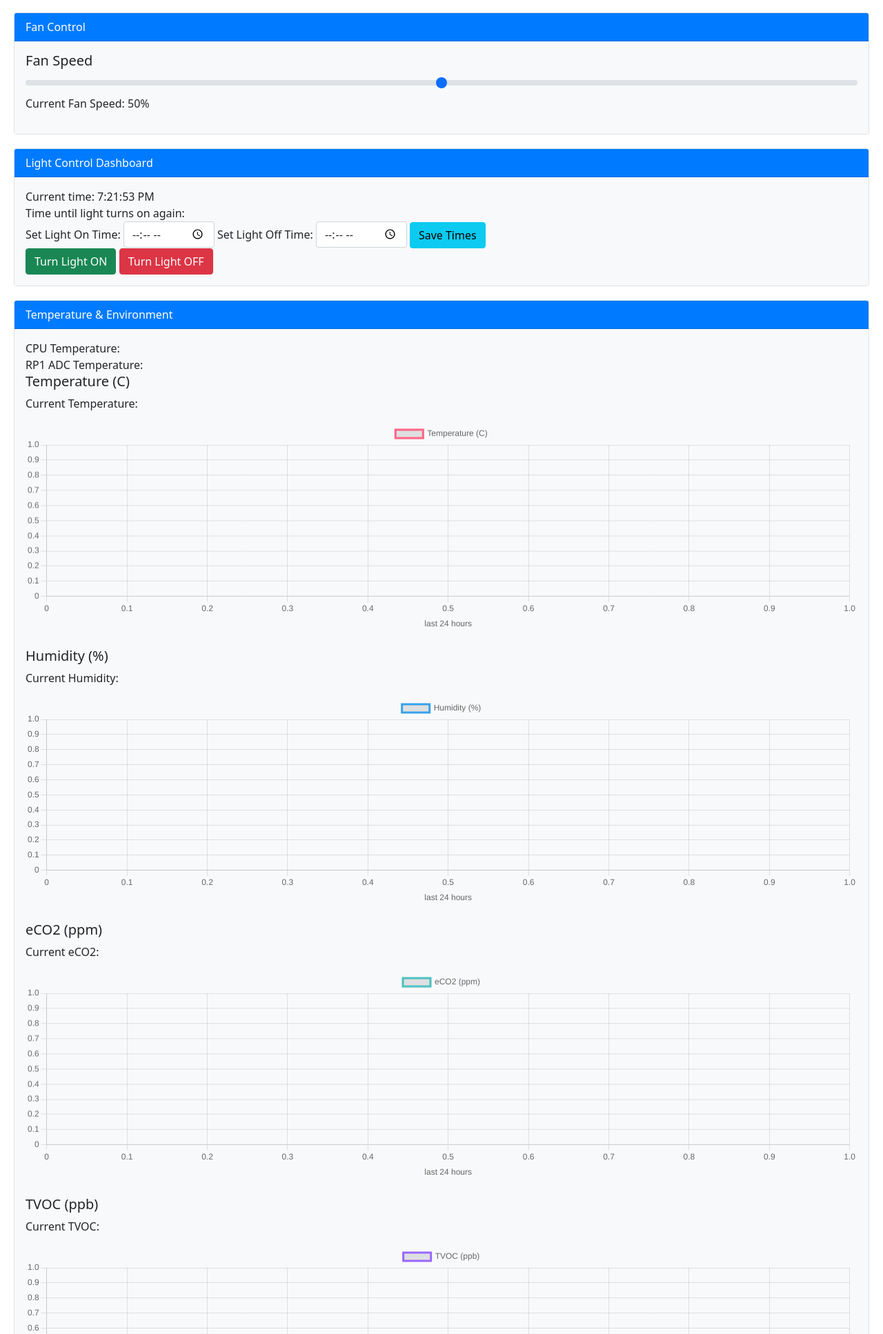
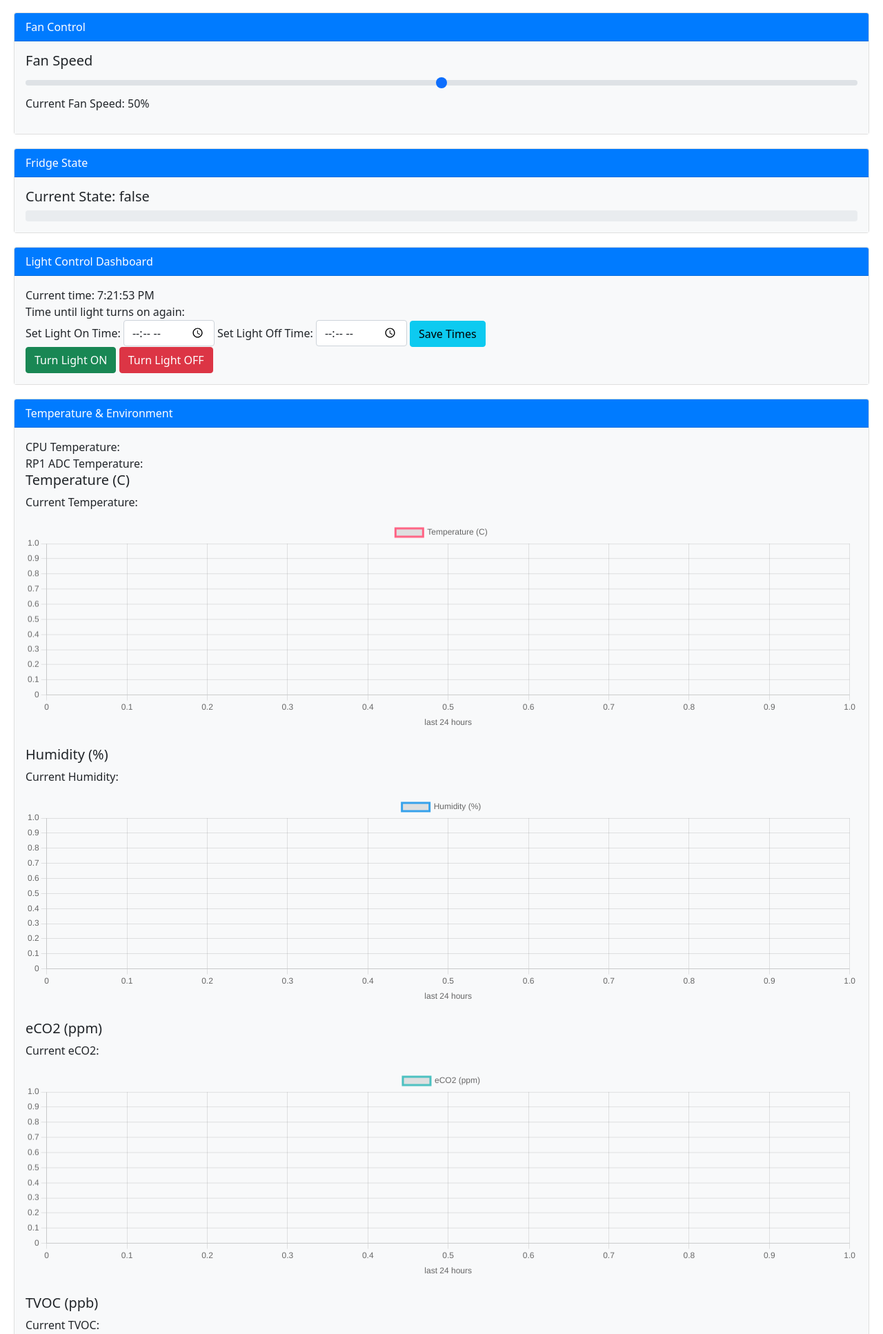
Before and after one commit to MathiasPechinger/plantgeek, a Flask app: page / in a window 1280 px wide. Shown: the part 697-2631 px from the top of the page at 69% size. Run offline with Flask 3, Linux system fonts and the light colour scheme; data that the repository does not hold is empty.

Commit message:
fridge integrated

```diff
--- a/app.py
+++ b/app.py
@@ -80,6 +80,7 @@ co2valve = OutputDevice(27)
 fan = PWMOutputDevice(12)
 
 
+
 class Fridge:
 
 
@@ -107,6 +108,13 @@ class Fridge:
 
 fridge = Fridge(OutputDevice(16)) # GPIO pin 16, where fridge is connected
 
+@app.route('/fridge_state')
+def fridge_state():
+    results = fridge.is_on
+    # print(results)
+
+    return jsonify(results)
+
 def get_current_temp():
     conn = mysql.connector.connect(**db_config)
     cursor = conn.cursor()
@@ -123,7 +131,7 @@ def get_current_temp():
     cursor.execute(query)
     results = cursor.fetchall()
 
-    print(results[0][0])
+    # print(results[0][0])
 
     cursor.close()
     conn.close()
--- a/static/js/script.js
+++ b/static/js/script.js
@@ -227,6 +227,23 @@ function fetchDataNow() {
     });
 }
 
+function fetchFridgeState() {
+    $.ajax({
+        url: '/fridge_state',
+        success: function(data) {
+            // console.log("Received latest data:", data);
+            document.getElementById('fridge-state').innerText = data;
+            if (data == "true")
+                document.getElementById('fridge-progress').setAttribute('aria-valuenow', '100');
+            else
+                document.getElementById('fridge-progress').setAttribute('aria-valuenow', '0');
+        },
+        error: function(xhr, status, error) {
+            console.error("Failed to fetch latest data:", error);
+        }
+    });
+}
+
 function fetchData() {
     $.ajax({
         url: '/data?timespan=' + timespan,
@@ -277,6 +294,9 @@ setInterval(fetchData, 3000);
 fetchDataNow();
 setInterval(fetchDataNow, 3000);
 
+fetchFridgeState()
+setInterval(fetchFridgeState, 3000);
+
 fetchCPUTemperature();
 setInterval(fetchCPUTemperature, 3000);
 
--- a/templates/index.html
+++ b/templates/index.html
@@ -40,6 +40,17 @@
     </div>
 
 
+    <div class="card">
+        <div class="card-header">Fridge State</div>
+
+        <div class="card-body">
+            <h5>Current State: <span id="fridge-state"></span></h5>
+            <div class="progress">
+                <div id="fridge-progress" class="progress-bar" role="progressbar" style="width: 0%;" aria-valuenow="10" aria-valuemin="0" aria-valuemax="100"></div>
+            </div>
+        </div>
+    </div>
+
 
     <div class="card">
         <div class="card-header">Light Control Dashboard</div>
```
